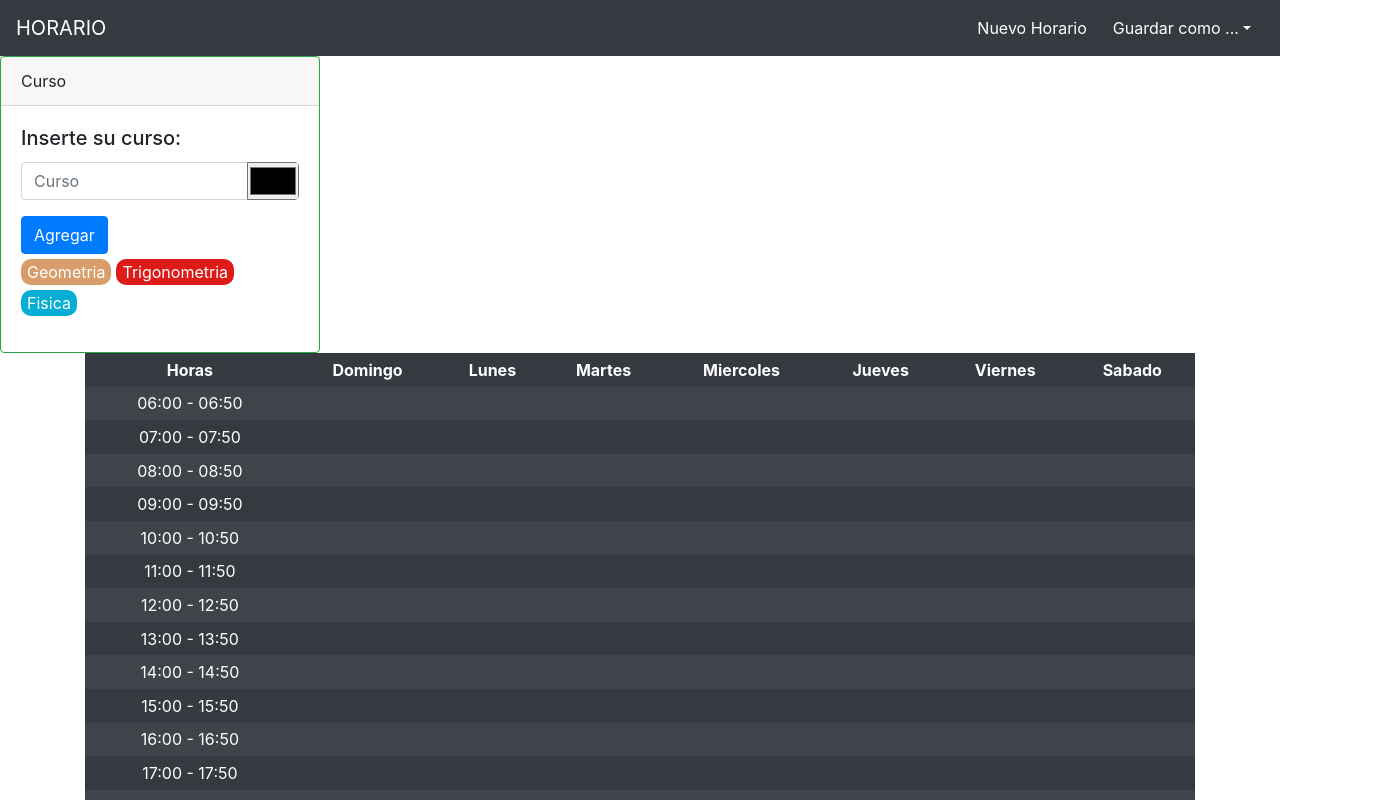
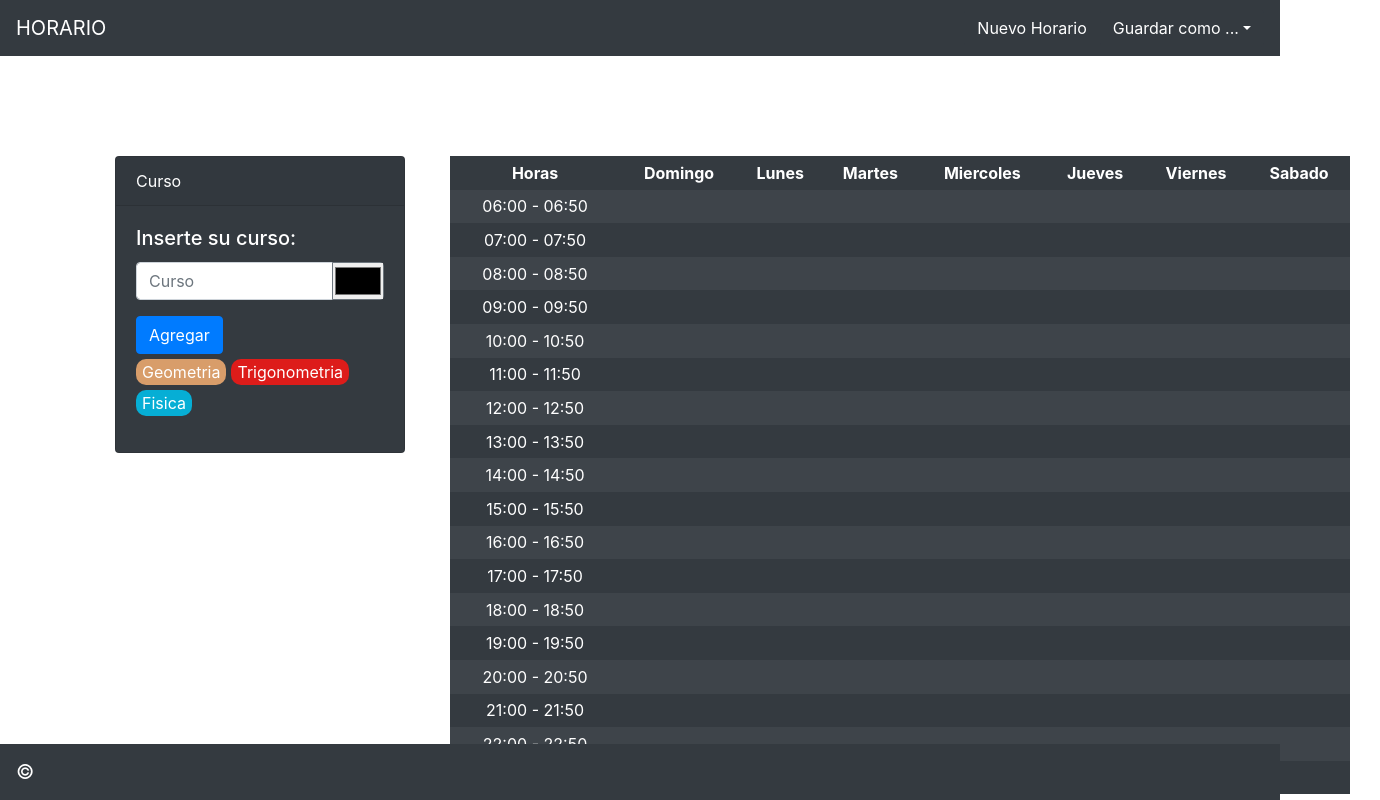
Before and after one commit to BouCode/React-Generador-de-horario, a React (Create React App) app: page / in a window 1280 px wide. Shown: the top 800 px of the page, 1380 px wide, since content can reach past the window. Built offline with nearby package versions, Linux system fonts and the light colour scheme.

Commit message:
Septimo commit: Interfaz completada

```diff
--- a/src/App.js
+++ b/src/App.js
@@ -3,12 +3,24 @@ import 'bootstrap/dist/css/bootstrap.min.css';
 import Main from './components/main';
 import Data from './components/data';
 import Header from './components/header';
+import Footer from './components/footer';
+import { Container, Row, Col } from 'react-bootstrap';
 function App() {
 	return (
 		<div>
-			<Header />
-			<Data />
-			<Main />
+			<Header style={{ width: '100%' }} />
+
+			<Container fluid style={{ margin: '100px 0 0 100px' }}>
+				<Row>
+					<Col sm={3}>
+						<Data />
+					</Col>
+					<Col sm={9}>
+						<Main />
+					</Col>
+				</Row>
+			</Container>
+			<Footer />
 		</div>
 	);
 }
--- a/src/components/data.js
+++ b/src/components/data.js
@@ -61,7 +61,7 @@ const Data = () => {
 
 	return (
 		<div>
-			<Card border="success" style={{ width: '20rem' }}>
+			<Card bg="dark" text="white">
 				<Card.Header>Curso</Card.Header>
 				<Card.Body>
 					<Card.Title>Inserte su curso:</Card.Title>
--- /dev/null
+++ b/src/components/footer.js
@@ -0,0 +1,14 @@
+import React from 'react';
+import { Navbar } from 'react-bootstrap';
+
+const Footer = () => {
+	return (
+		<div style={{ position: 'fixed', bottom: '0px', width: '100%' }}>
+			<Navbar bg="dark" variant="dark">
+				<Navbar.Brand>©</Navbar.Brand>
+			</Navbar>
+		</div>
+	);
+};
+
+export default Footer;
```
